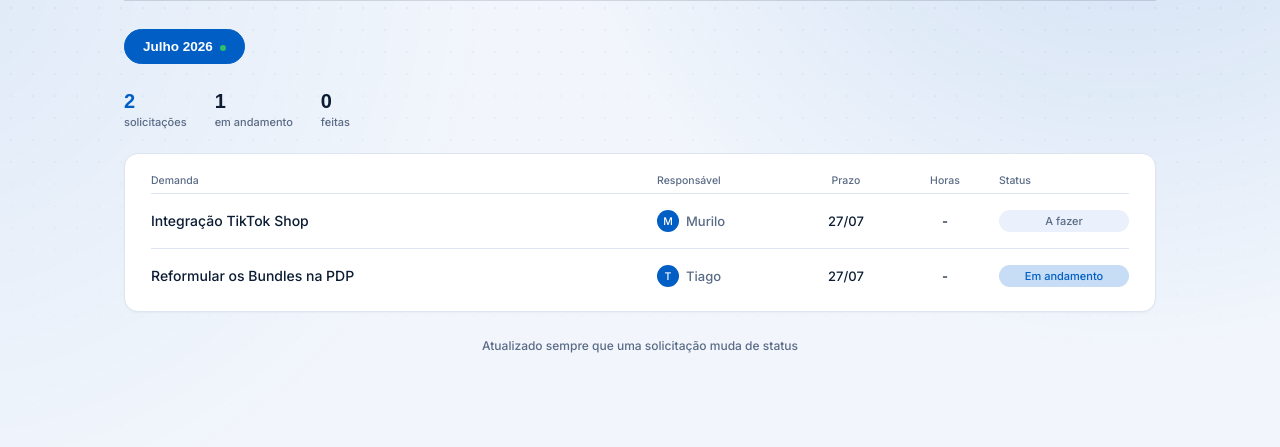
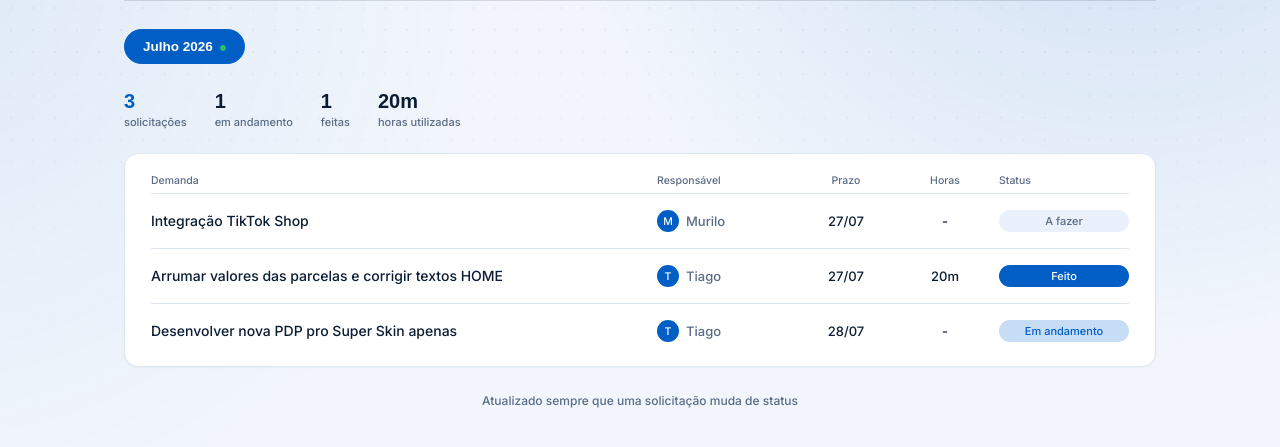
Before and after one commit to muriloawr/portal-clientes, a plain HTML site: page infinitage/index.html in a window 1280 px wide. Shown: the part 179-626 px from the top of the page. Drawn offline with Linux system fonts and the light colour scheme; a web font is replaced by a local one.

Commit message:
sync: atualiza relatório InfinitAge a partir do ClickUp

```diff
--- a/infinitage/index.html
+++ b/infinitage/index.html
@@ -143,7 +143,8 @@
       label: 'Julho 2026',
       demands: [
         { title: 'Integração TikTok Shop', deadline: '27/07', status: 'a-fazer', owner: 'Murilo', hours: null },
-        { title: 'Reformular os Bundles na PDP', deadline: '27/07', status: 'em-andamento', owner: 'Tiago', hours: null },
+        { title: 'Arrumar valores das parcelas e corrigir textos HOME', deadline: '27/07', status: 'feito', owner: 'Tiago', hours: 0.33 },
+        { title: 'Desenvolver nova PDP pro Super Skin apenas', deadline: '28/07', status: 'em-andamento', owner: 'Tiago', hours: null },
       ],
     },
   ];
```
